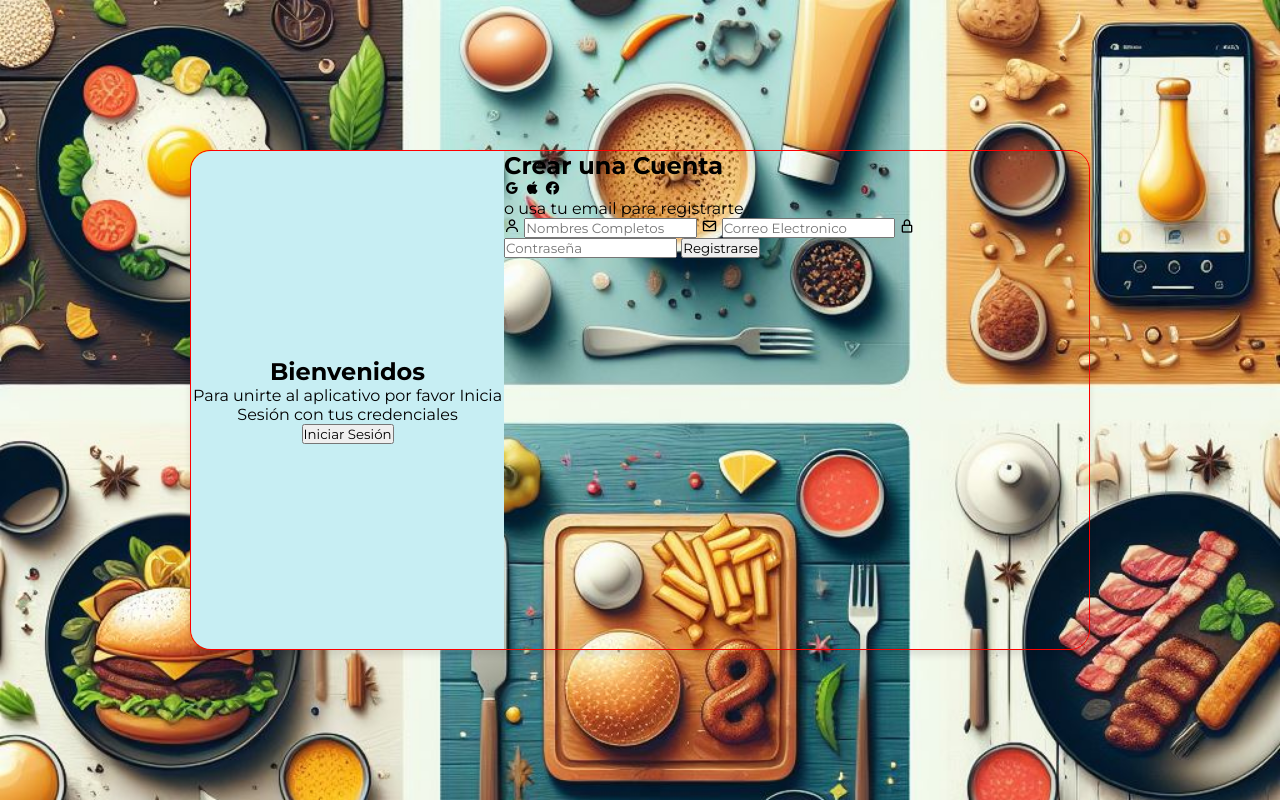
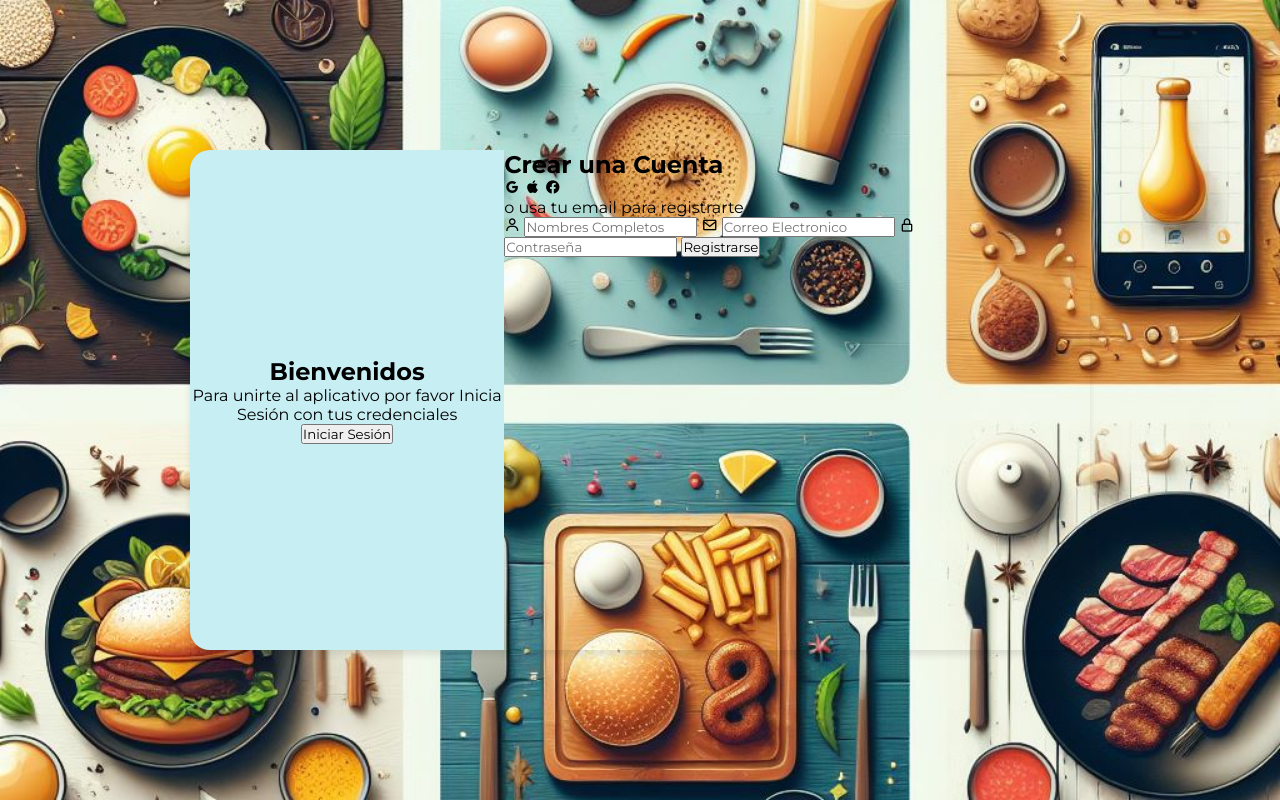
Before and after one commit to Heiver22/Aplicacion, a plain HTML site: page Modelo/index.html in a window 1280 px wide. Drawn offline with nearby package versions, Linux system fonts and the light colour scheme; files whose address does not match are found by name.

Commit message:
Eliminacion del borde de referencia

```diff
--- a/Modelo/style.css
+++ b/Modelo/style.css
@@ -15,7 +15,6 @@ background-size:cover;
 }
 
 .container-form {
-    border: solid thin red;
     max-width: 900px;
     height: 500px;
     display: flex;
```
